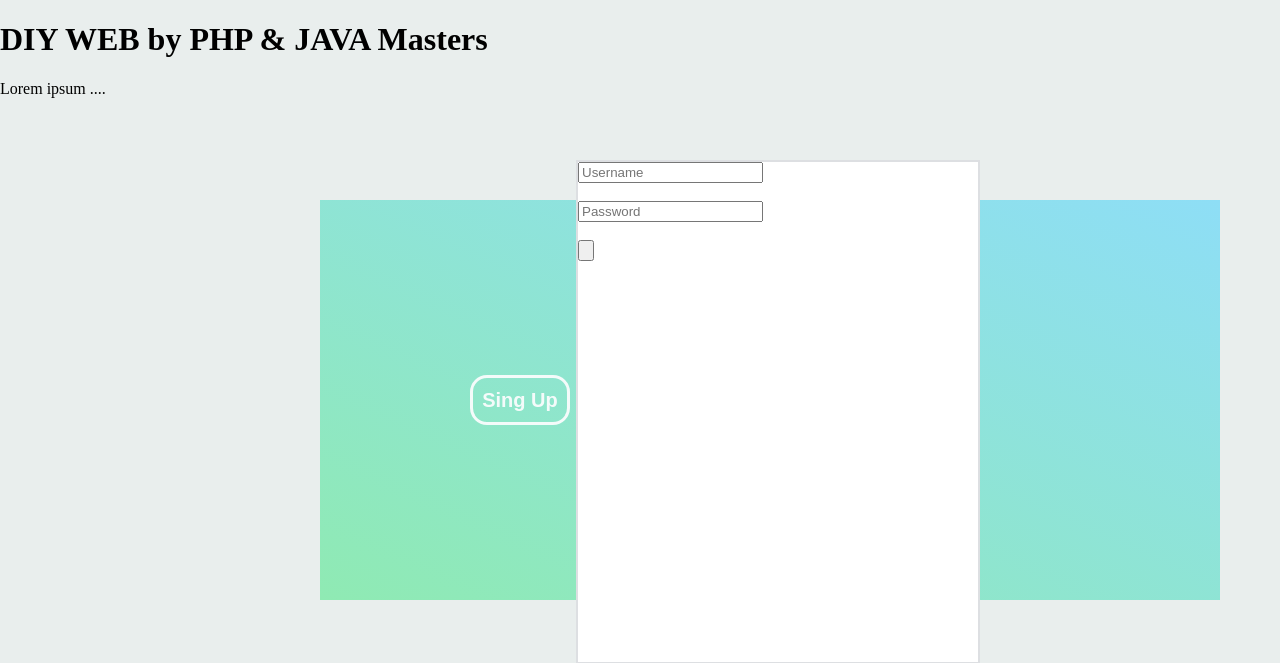
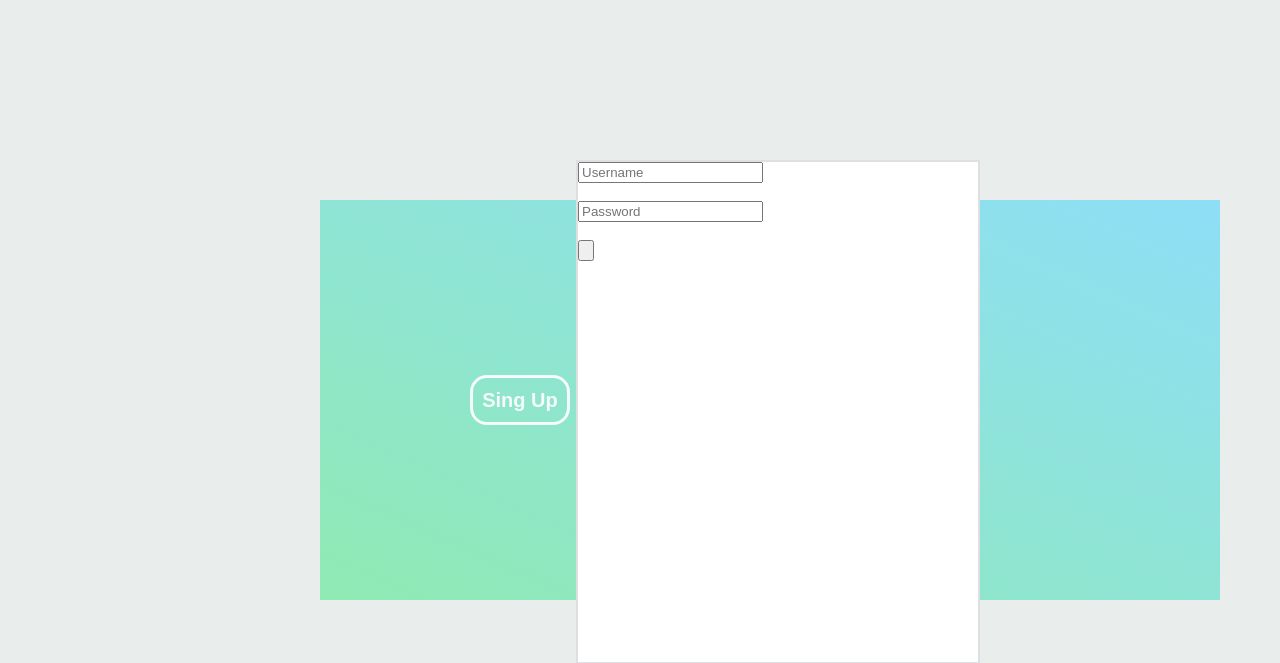
Before and after one commit to Alenvei/WebDiy, a PHP site: page / in a window 1280 px wide. Shown: the top 663 px of the page. Run offline with PHP 8.4, Linux system fonts and the light colour scheme.

Commit message:
pre peta

```diff
--- a/client/assets/forms.css
+++ b/client/assets/forms.css
@@ -34,3 +34,6 @@ body{
     position:fixed;
     border: #dddfe2ff solid 2px;
 }
+form input{
+     margin: auto;
+}
--- a/index.php
+++ b/index.php
@@ -15,7 +15,5 @@
         $RENDER->draw();
     ?>
 
-    <h1>DIY WEB by PHP & JAVA Masters </h1>
-    <p>Lorem ipsum ....</p>
 </body>
 </html>
```
